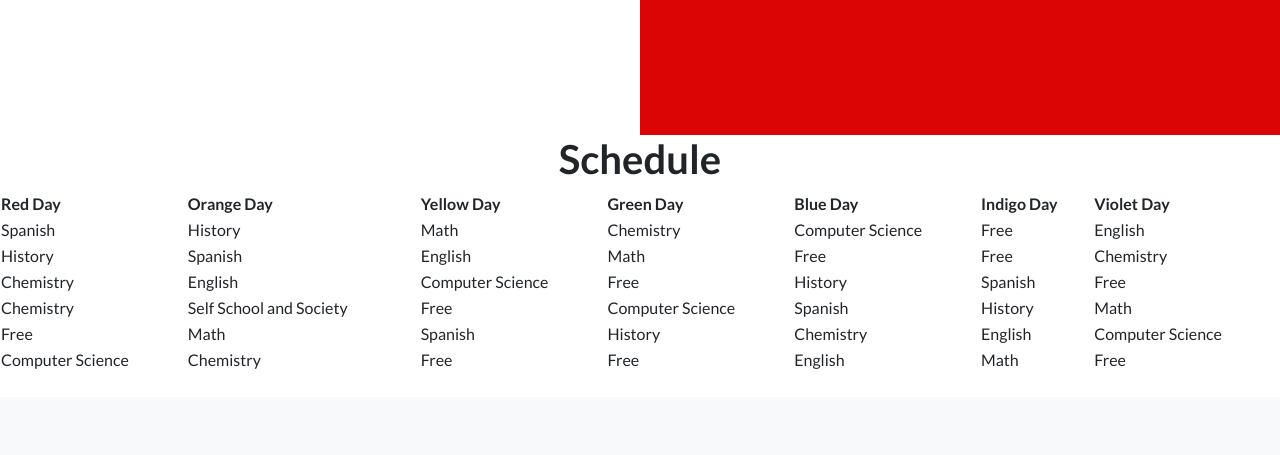
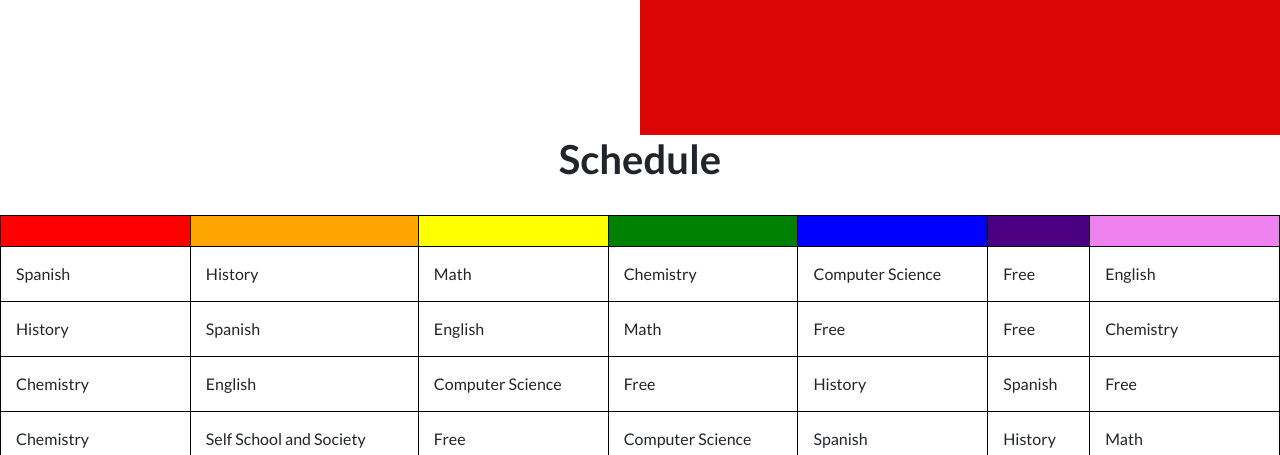
Before and after one commit to miaschiff/girls-who-code-final-project, a website: page index.html in a window 1280 px wide. Shown: the part 3704-4159 px from the top of the page. Drawn offline with Linux system fonts and the light colour scheme.

Commit message:
Add files via upload

```diff
--- a/gwc.css
+++ b/gwc.css
@@ -1,28 +1,9 @@
-/*
-body{
-	background-color: lightblue;
+table {
+    border-collapse: collapse;
 
 }
 
-h1{
-	font-family:  fantasy;
-	color:white;
-	text-align: center
+table, td, th {
+    border: 1px solid black;
+     padding: 15px;
 }
-
-p, caption {
-	font-family:  fantasy;
-	font-size: 30px;
-}
-
-div{
-	color:white;
-}
-
-li, a, tr{
-	font-size: 25px;
-		font-family:  fantasy;
-	}
-
-
-*/
--- a/index.html
+++ b/index.html
@@ -162,14 +162,15 @@
 
         <table style="width:100%">
   <h1>Schedule</h1>
+  <br>
   <tbody><tr>
-    <th>Red Day</th>
-    <th>Orange Day</th>
-    <th>Yellow Day</th>
-    <th>Green Day</th>
-    <th>Blue Day</th>
-    <th>Indigo Day</th>
-    <th>Violet Day</th>
+    <th bgcolor="#FF0000"> </th>
+    <th bgcolor="Orange"> </th>
+    <th bgcolor="Yellow"> </th>
+    <th bgcolor="Green"> </th>
+    <th bgcolor="Blue"> </th>
+    <th bgcolor="Indigo"> </th>
+    <th bgcolor="Violet"> </th>
   </tr>
   <tr>
   <td>Spanish</td>
```
